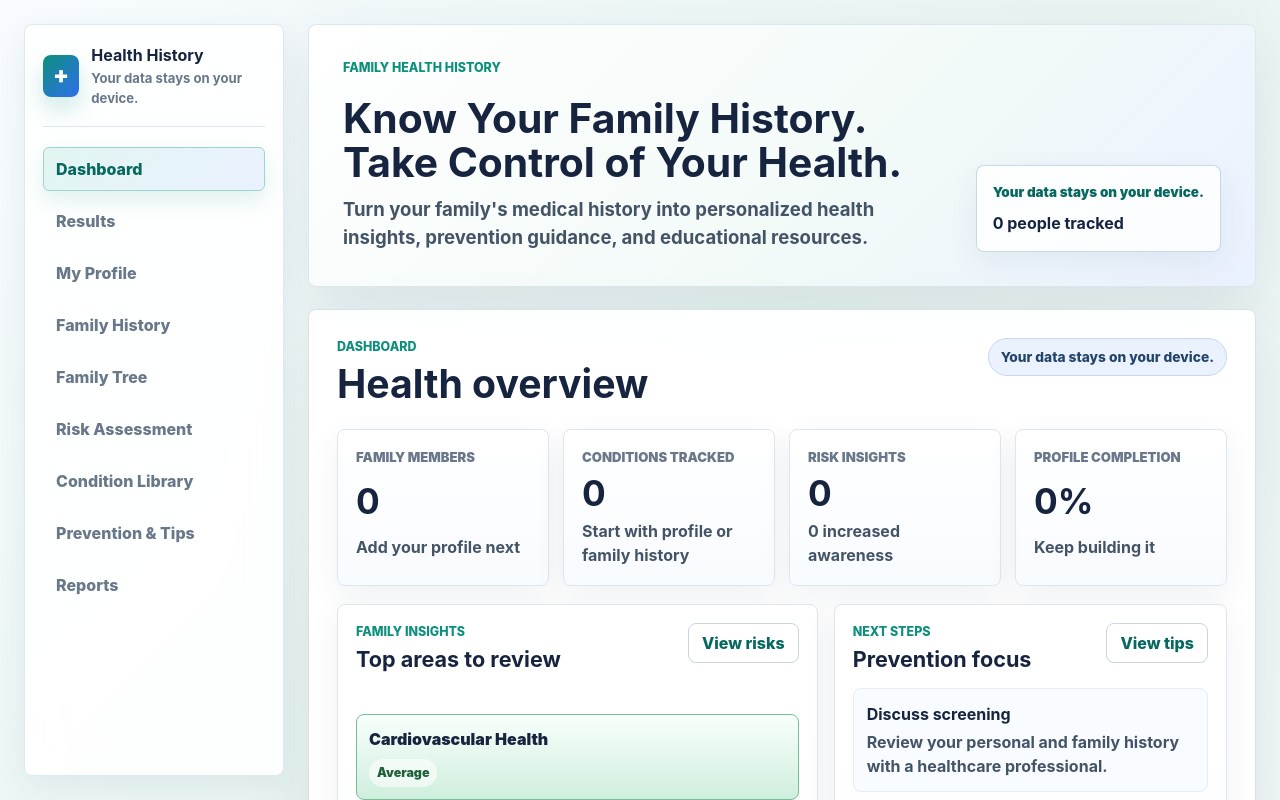
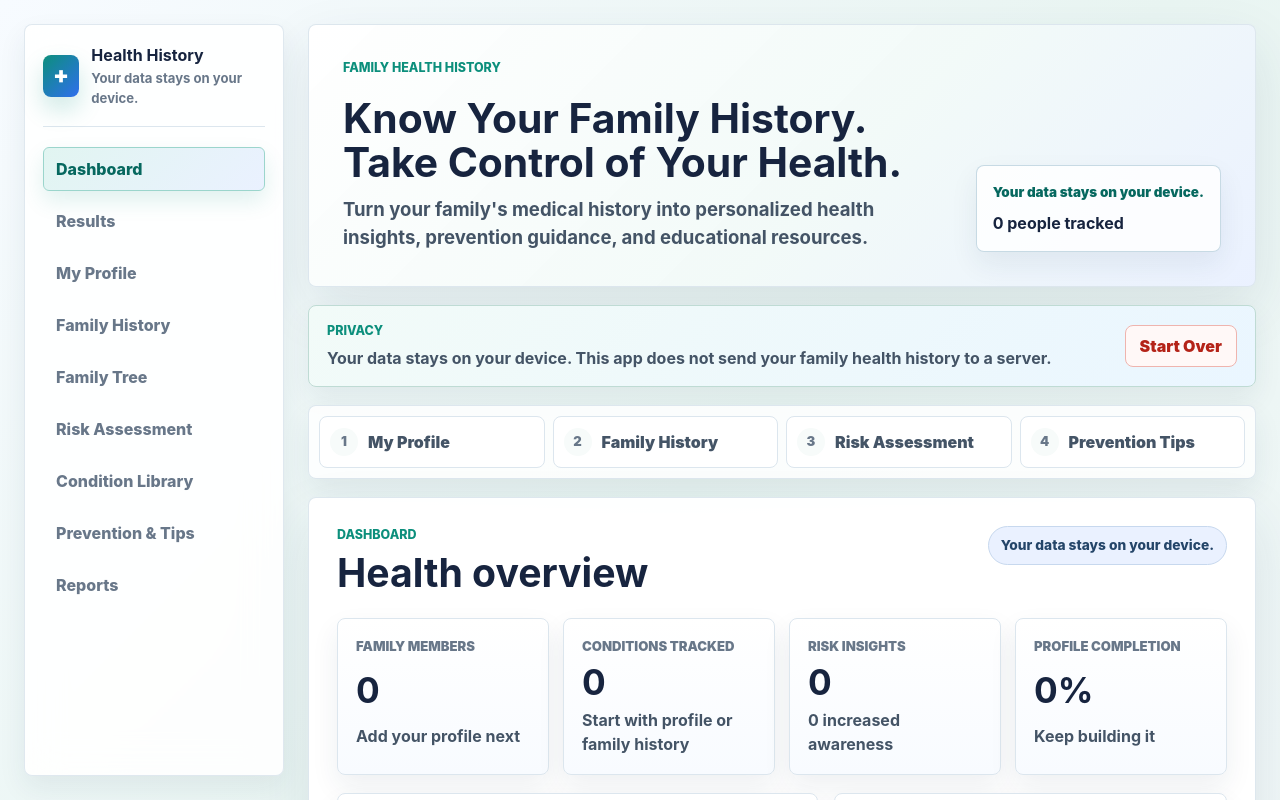
Before and after one commit to kevinlee2010/family-health-app, a React (Vite) app: page / in a window 1280 px wide. Shown: the top 800 px of the page. Built offline with nearby package versions, Linux system fonts and the light colour scheme.

Commit message:
Add privacy and polish

```diff
--- a/src/App.css
+++ b/src/App.css
@@ -26,8 +26,12 @@
   --status-blue-border: #4f83d1;
   --status-gray: #eef1f0;
   --status-gray-border: #aeb8b4;
-  --shadow: 0 20px 60px rgba(28, 55, 86, 0.1);
-  --shadow-soft: 0 10px 30px rgba(28, 55, 86, 0.07);
+  --shadow: 0 22px 56px rgba(28, 55, 86, 0.1);
+  --shadow-soft: 0 12px 28px rgba(28, 55, 86, 0.075);
+}
+
+html {
+  scroll-behavior: smooth;
 }
 
 body {
@@ -104,7 +108,7 @@ body {
   margin: 0 auto;
   display: grid;
   align-content: start;
-  gap: 22px;
+  gap: 18px;
 }
 
 .app-hero {
@@ -170,7 +174,7 @@ body {
 .condition-library-panel,
 .prevention-panel,
 .reports-panel {
-  border: 1px solid rgba(217, 227, 222, 0.95);
+  border: 1px solid rgba(220, 230, 238, 0.95);
   border-radius: 8px;
   background: rgba(255, 255, 255, 0.96);
   box-shadow: var(--shadow);
@@ -187,6 +191,121 @@ body {
 .prevention-panel,
 .reports-panel {
   padding: 28px;
+}
+
+.privacy-banner {
+  border: 1px solid #bfdbd4;
+  border-radius: 8px;
+  background: linear-gradient(135deg, #f2fbf8 0%, #eaf6ff 100%);
+  box-shadow: var(--shadow-soft);
+  display: flex;
+  align-items: center;
+  justify-content: space-between;
+  gap: 18px;
+  padding: 16px 18px;
+}
+
+.privacy-banner p:not(.eyebrow) {
+  color: var(--muted-strong);
+  font-weight: 750;
+}
+
+.danger-action {
+  min-height: 42px;
+  border: 1px solid #efb4ae;
+  border-radius: 8px;
+  background: #fff8f7;
+  color: var(--danger);
+  padding: 0 14px;
+  font-weight: 900;
+  cursor: pointer;
+  transition:
+    background 160ms ease,
+    border-color 160ms ease,
+    box-shadow 160ms ease,
+    transform 160ms ease;
+}
+
+.danger-action:hover,
+.danger-action:focus-visible {
+  border-color: #dc7168;
+  background: #fff0ee;
+  outline: none;
+  box-shadow: 0 12px 24px rgba(180, 35, 24, 0.1);
+}
+
+.danger-action:active {
+  transform: translateY(1px);
+}
+
+.progress-panel {
+  border: 1px solid rgba(220, 230, 238, 0.95);
+  border-radius: 8px;
+  background: rgba(255, 255, 255, 0.82);
+  box-shadow: var(--shadow-soft);
+  padding: 10px;
+}
+
+.progress-steps {
+  list-style: none;
+  margin: 0;
+  padding: 0;
+  display: grid;
+  grid-template-columns: repeat(4, minmax(0, 1fr));
+  gap: 8px;
+}
+
+.progress-step {
+  width: 100%;
+  min-height: 52px;
+  border: 1px solid var(--line);
+  border-radius: 8px;
+  background: #ffffff;
+  color: var(--muted-strong);
+  display: flex;
+  align-items: center;
+  gap: 10px;
+  padding: 8px 10px;
+  text-align: left;
+  font-weight: 900;
+  cursor: pointer;
+  transition:
+    background 160ms ease,
+    border-color 160ms ease,
+    color 160ms ease,
+    box-shadow 160ms ease,
+    transform 160ms ease;
+}
+
+.progress-number {
+  width: 28px;
+  height: 28px;
+  border-radius: 999px;
+  background: var(--surface-strong);
+  color: var(--muted);
+  display: inline-grid;
+  flex: 0 0 auto;
+  place-items: center;
+  font-size: 0.82rem;
+  font-weight: 950;
+}
+
+.progress-step:hover,
+.progress-step:focus-visible,
+.progress-step.active {
+  border-color: #93cfc6;
+  background: var(--accent-soft);
+  color: var(--accent-dark);
+  outline: none;
+}
+
+.progress-step.complete .progress-number {
+  background: var(--accent);
+  color: #ffffff;
+}
+
+.progress-step.active {
+  box-shadow: 0 0 0 4px rgba(12, 143, 124, 0.12);
 }
 
 .page-heading,
@@ -1060,6 +1179,8 @@ input:focus {
 .add-illness-button:focus-visible,
 .view-tab:focus-visible,
 .secondary-action:focus-visible,
+.danger-action:focus-visible,
+.progress-step:focus-visible,
 .library-condition-button:focus-visible,
 .results-filter-button:focus-visible,
 .condition-button:focus-visible,
@@ -2106,6 +2227,19 @@ input:focus {
     text-align: center;
   }
 
+  .privacy-banner {
+    align-items: stretch;
+    flex-direction: column;
+  }
+
+  .danger-action {
+    width: fit-content;
+  }
+
+  .progress-steps {
+    grid-template-columns: repeat(2, minmax(0, 1fr));
+  }
+
   .dashboard-summary-grid {
     grid-template-columns: repeat(2, minmax(0, 1fr));
   }
@@ -2164,6 +2298,23 @@ input:focus {
   .section-heading-row {
     align-items: stretch;
     flex-direction: column;
+  }
+
+  .privacy-banner,
+  .progress-panel {
+    padding: 14px;
+  }
+
+  .danger-action {
+    width: 100%;
+  }
+
+  .progress-steps {
+    grid-template-columns: 1fr;
+  }
+
+  .progress-step {
+    min-height: 46px;
   }
 
   .privacy-pill {
--- a/src/App.jsx
+++ b/src/App.jsx
@@ -155,6 +155,31 @@ const resultFilters = [
 ]
 
 const resultsRiskLevels = ['Increased', 'High', 'Current Condition']
+
+const initialProfileForm = {
+  name: '',
+  age: '',
+  sex: '',
+}
+
+const workflowSteps = [
+  {
+    id: 'profile',
+    label: 'My Profile',
+  },
+  {
+    id: 'history',
+    label: 'Family History',
+  },
+  {
+    id: 'results',
+    label: 'Risk Assessment',
+  },
+  {
+    id: 'prevention',
+    label: 'Prevention Tips',
+  },
+]
 
 function createId() {
   if (typeof crypto !== 'undefined' && crypto.randomUUID) {
@@ -795,11 +820,7 @@ function IllnessPicker({
 function App() {
   const [activeView, setActiveView] = useState('dashboard')
   const [userProfile, setUserProfile] = useState(null)
-  const [profileForm, setProfileForm] = useState({
-    name: '',
-    age: '',
-    sex: '',
-  })
+  const [profileForm, setProfileForm] = useState(initialProfileForm)
   const [profileIllnesses, setProfileIllnesses] = useState([])
   const [profileIllnessInput, setProfileIllnessInput] = useState('')
   const [familyMembers, setFamilyMembers] = useState([])
@@ -915,6 +936,20 @@ function App() {
 
     return matchesSearch && matchesFilter
   })
+  const workflowProgress = workflowSteps.map((step, index) => {
+    const isComplete =
+      (step.id === 'profile' && Boolean(userProfile)) ||
+      (step.id === 'history' && familyMembers.length > 0) ||
+      (step.id === 'results' && resultRiskAssessments.length > 0) ||
+      (step.id === 'prevention' && riskAssessments.length > 0)
+
+    return {
+      ...step,
+      isActive: activeView === step.id,
+      isComplete,
+      number: index + 1,
+    }
+  })
 
   useEffect(() => {
     if (!activeConditionName && !activeHealthCategoryId) {
@@ -943,6 +978,18 @@ function App() {
   function openHealthCategoryDetails(categoryId) {
     setActiveConditionName(null)
     setActiveHealthCategoryId(categoryId)
+  }
+
+  function changeView(viewId) {
+    setActiveView(viewId)
+    setActiveConditionName(null)
+    setActiveHealthCategoryId(null)
+
+    window.requestAnimationFrame(() => {
+      document
+        .querySelector('.app-shell')
+        ?.scrollIntoView({ behavior: 'smooth', block: 'start' })
+    })
   }
 
   function addProfileIllness(illness) {
@@ -1023,6 +1070,32 @@ function App() {
     )
   }
 
+  function handleStartOver() {
+    const confirmed = window.confirm(
+      'Start over and clear your profile, family history, results, and filters?',
+    )
+
+    if (!confirmed) {
+      return
+    }
+
+    setActiveView('dashboard')
+    setUserProfile(null)
+    setProfileForm(initialProfileForm)
+    setProfileIllnesses([])
+    setProfileIllnessInput('')
+    setFamilyMembers([])
+    setRelationship('')
+    setSelectedIllnesses([])
+    setIllnessInput('')
+    setError('')
+    setResultsSearch('')
+    setResultsFilter('all')
+    setSelectedTreeNodeId(null)
+    setActiveConditionName(null)
+    setActiveHealthCategoryId(null)
+  }
+
   return (
     <div className="app-layout">
       <aside className="app-sidebar" aria-label="Family health dashboard">
@@ -1042,7 +1115,7 @@ function App() {
               className={activeView === tab.id ? 'view-tab active' : 'view-tab'}
               key={tab.id}
               type="button"
-              onClick={() => setActiveView(tab.id)}
+              onClick={() => changeView(tab.id)}
             >
               {tab.label}
             </button>
@@ -1066,6 +1139,38 @@ function App() {
             <strong>{treeEntryCount} people tracked</strong>
           </div>
         </header>
+
+        <section className="privacy-banner" aria-label="Privacy">
+          <div>
+            <p className="eyebrow">Privacy</p>
+            <p>
+              Your data stays on your device. This app does not send your family
+              health history to a server.
+            </p>
+          </div>
+          <button className="danger-action" type="button" onClick={handleStartOver}>
+            Start Over
+          </button>
+        </section>
+
+        <section className="progress-panel" aria-label="Setup progress">
+          <ol className="progress-steps">
+            {workflowProgress.map((step) => (
+              <li key={step.id}>
+                <button
+                  className={`progress-step${
+                    step.isComplete ? ' complete' : ''
+                  }${step.isActive ? ' active' : ''}`}
+                  type="button"
+                  onClick={() => changeView(step.id)}
+                >
+                  <span className="progress-number">{step.number}</span>
+                  <span>{step.label}</span>
+                </button>
+              </li>
+            ))}
+          </ol>
+        </section>
 
       {activeView === 'dashboard' ? (
         <section className="dashboard-panel" aria-labelledby="dashboard-title">
@@ -1097,7 +1202,7 @@ function App() {
                 <button
                   className="secondary-action"
                   type="button"
-                  onClick={() => setActiveView('risk')}
+                  onClick={() => changeView('risk')}
                 >
                   View risks
                 </button>
@@ -1130,7 +1235,7 @@ function App() {
                 <button
                   className="secondary-action"
                   type="button"
-                  onClick={() => setActiveView('prevention')}
+                  onClick={() => changeView('prevention')}
                 >
                   View tips
                 </button>
```
